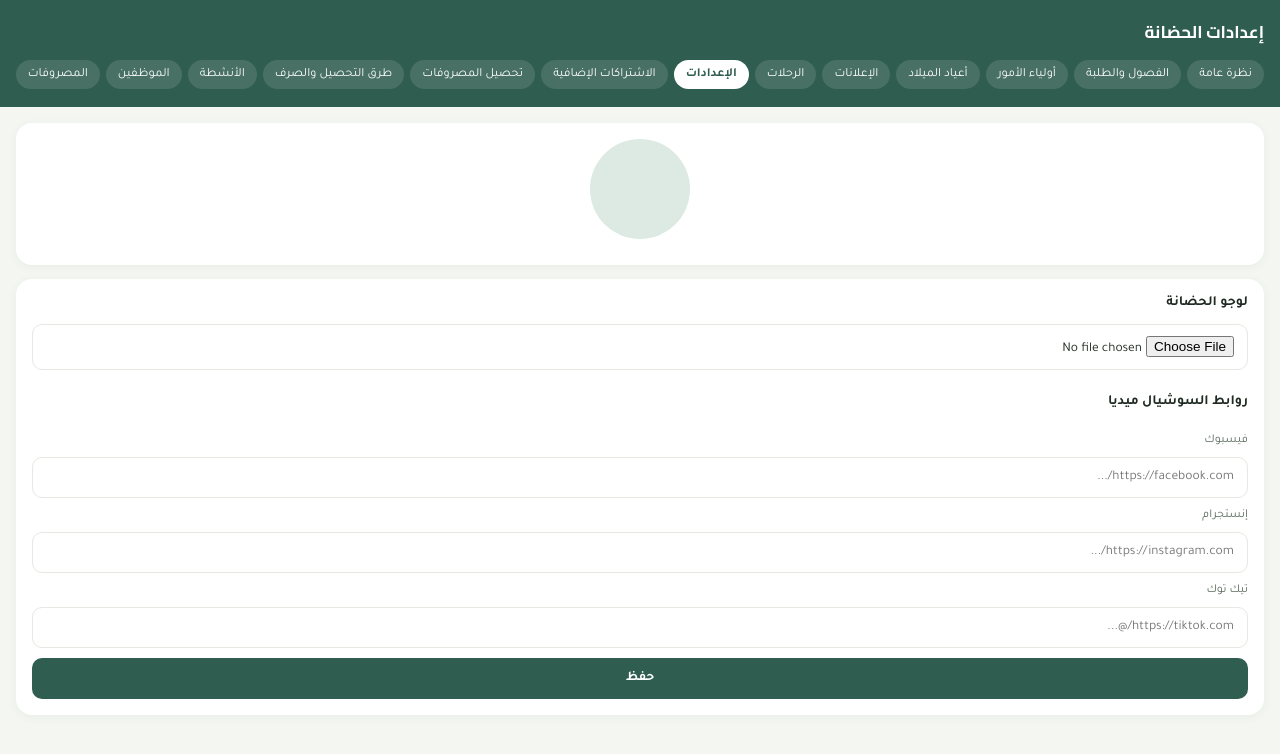
After one commit to kadamos2012/nursery-app, a Flask app: template templates/owner_settings.html in a window 1280 px wide. The commit adds this page. Shown: the top 754 px of the page. Run offline with Flask 3, Linux system fonts and the light colour scheme; the template is opened without the code that fills it, so the values that code supplies are empty.

Commit message:
Add nursery logo upload and social media links (Facebook/Instagram/TikTok) on login page and parent app

```diff
--- a/app.py
+++ b/app.py
@@ -444,9 +444,9 @@ def unified_login():
             login_user(parent)
             return redirect(FRONTEND_URL)
 
-        return render_template("login.html", error="رقم الهاتف أو كلمة المرور غير صحيحة")
+        return render_template("login.html", error="رقم الهاتف أو كلمة المرور غير صحيحة", nursery=Nursery.query.first())
 
-    return render_template("login.html", error=None)
+    return render_template("login.html", error=None, nursery=Nursery.query.first())
 
 
 @app.route("/teacher")
@@ -519,6 +519,56 @@ def teacher_birthdays():
     birthday_kids.sort(key=lambda c: c.birth_date.day)
 
     return render_template("teacher_birthdays.html", children=birthday_kids, today=today)
+
+
+@app.route("/owner/settings", methods=["GET", "POST"])
+@login_required
+def owner_settings():
+    if not require_owner():
+        return redirect(url_for("unified_login"))
+
+    nursery = Nursery.query.get_or_404(current_user.nursery_id)
+
+    if request.method == "POST":
+        nursery.facebook_url = request.form.get("facebook_url", "").strip() or None
+        nursery.instagram_url = request.form.get("instagram_url", "").strip() or None
+        nursery.tiktok_url = request.form.get("tiktok_url", "").strip() or None
+
+        logo_file = request.files.get("logo")
+        if logo_file and logo_file.filename:
+            raw = logo_file.read()
+            if len(raw) > 2 * 1024 * 1024:
+                return render_template("owner_settings.html", nursery=nursery, error="حجم اللوجو كبير أوي، اختاري صورة أصغر من 2 ميجا")
+            nursery.logo_data = base64.b64encode(raw).decode("ascii")
+            nursery.logo_mime = logo_file.mimetype or "image/png"
+
+        db.session.commit()
+        return redirect(url_for("owner_settings"))
+
+    return render_template("owner_settings.html", nursery=nursery, error=None)
+
+
+@app.route("/nursery/logo")
+def nursery_logo():
+    nursery = Nursery.query.first()
+    if not nursery or not nursery.logo_data:
+        return "", 404
+    raw = base64.b64decode(nursery.logo_data)
+    return app.response_class(raw, mimetype=nursery.logo_mime or "image/png")
+
+
+@app.route("/api/nursery/branding")
+def api_nursery_branding():
+    nursery = Nursery.query.first()
+    if not nursery:
+        return jsonify({})
+    return jsonify({
+        "name": nursery.name,
+        "logo_url": url_for("nursery_logo", _external=True) if nursery.logo_data else None,
+        "facebook_url": nursery.facebook_url,
+        "instagram_url": nursery.instagram_url,
+        "tiktok_url": nursery.tiktok_url,
+    })
 
 
 @app.route("/owner")
--- a/models.py
+++ b/models.py
@@ -10,6 +10,12 @@ db = SQLAlchemy()
 class Nursery(db.Model):
     id = db.Column(db.Integer, primary_key=True)
     name = db.Column(db.String(150), nullable=False)
+    logo_data = db.Column(db.Text, nullable=True)   # base64-encoded image
+    logo_mime = db.Column(db.String(50), nullable=True)
+    facebook_url = db.Column(db.String(255), nullable=True)
+    instagram_url = db.Column(db.String(255), nullable=True)
+    tiktok_url = db.Column(db.String(255), nullable=True)
+
     classes = db.relationship("SchoolClass", backref="nursery", lazy=True)
     teachers = db.relationship("Teacher", backref="nursery", lazy=True)
 
--- a/templates/owner_base.html
+++ b/templates/owner_base.html
@@ -53,6 +53,7 @@
       <a href="{{ url_for('owner_birthdays') }}" class="{{ 'active' if active == 'birthdays' }}">أعياد الميلاد</a>
       <a href="{{ url_for('owner_announcements') }}" class="{{ 'active' if active == 'announcements' }}">الإعلانات</a>
       <a href="{{ url_for('owner_trips') }}" class="{{ 'active' if active == 'trips' }}">الرحلات</a>
+      <a href="{{ url_for('owner_settings') }}" class="{{ 'active' if active == 'settings' }}">الإعدادات</a>
       <a href="{{ url_for('owner_addons') }}" class="{{ 'active' if active == 'addons' }}">الاشتراكات الإضافية</a>
       <a href="{{ url_for('owner_tuition') }}" class="{{ 'active' if active == 'tuition' }}">تحصيل المصروفات</a>
       <a href="{{ url_for('owner_payment_methods') }}" class="{{ 'active' if active == 'methods' }}">طرق التحصيل والصرف</a>
--- /dev/null
+++ b/templates/owner_settings.html
@@ -0,0 +1,36 @@
+{% extends "owner_base.html" %}
+{% block header_title %}إعدادات الحضانة{% endblock %}
+{% set active = "settings" %}
+{% block content %}
+{% if error %}<div class="card" style="background:#F8DFD9;color:#B23A22;">{{ error }}</div>{% endif %}
+
+<div class="card" style="text-align: center;">
+  {% if nursery.logo_data %}
+    <img src="{{ url_for('nursery_logo') }}" alt="{{ nursery.name }}" style="max-width: 140px; max-height: 140px; border-radius: 16px; margin-bottom: 10px;">
+  {% else %}
+    <div style="width: 100px; height: 100px; border-radius: 50%; background: #DCEAE3; color: #2F5D50; display: flex; align-items: center; justify-content: center; margin: 0 auto 10px; font-family: 'Cairo', sans-serif; font-weight: 800; font-size: 32px;">
+      {{ nursery.name[0] }}
+    </div>
+  {% endif %}
+  <div style="font-family: 'Cairo', sans-serif; font-weight: 700;">{{ nursery.name }}</div>
+</div>
+
+<div class="card">
+  <h2>لوجو الحضانة</h2>
+  <form class="inline" method="POST" enctype="multipart/form-data">
+    <input type="file" name="logo" accept="image/*">
+
+    <h2 style="margin-top: 14px;">روابط السوشيال ميديا</h2>
+    <label style="font-size: 12px; color: #5B6B5E;">فيسبوك</label>
+    <input type="url" name="facebook_url" value="{{ nursery.facebook_url or '' }}" placeholder="https://facebook.com/...">
+
+    <label style="font-size: 12px; color: #5B6B5E;">إنستجرام</label>
+    <input type="url" name="instagram_url" value="{{ nursery.instagram_url or '' }}" placeholder="https://instagram.com/...">
+
+    <label style="font-size: 12px; color: #5B6B5E;">تيك توك</label>
+    <input type="url" name="tiktok_url" value="{{ nursery.tiktok_url or '' }}" placeholder="https://tiktok.com/@...">
+
+    <button type="submit" class="primary">حفظ</button>
+  </form>
+</div>
+{% endblock %}
```
Also changed, not shown: frontend/src/App.jsx (+27 -2 lines), templates/login.html (+29 -2 lines).
